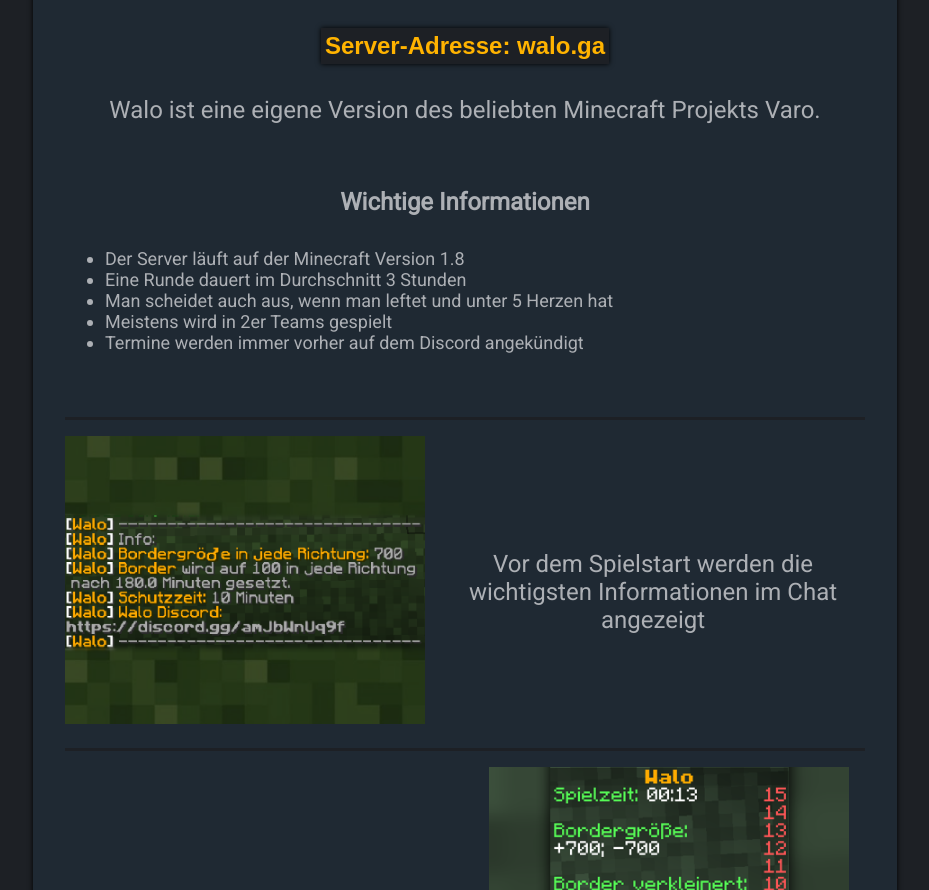
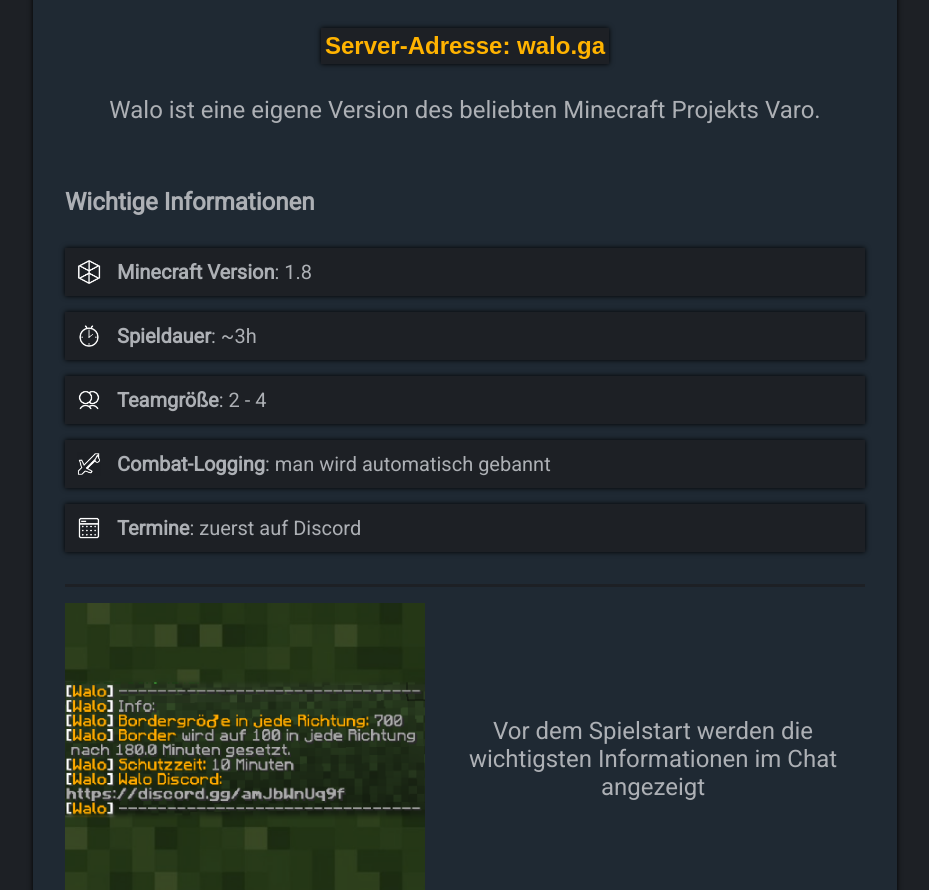
Before and after one commit to L0wLauch11/Walo-Web, a PHP site: page / in a window 1280 px wide. Shown: the part 271-1161 px from the top of the page, without its empty margins (175-1104 px from the left). Run offline with PHP 8.4, Linux system fonts and the light colour scheme.

Commit message:
design updates

```diff
--- a/css/master.css
+++ b/css/master.css
@@ -19,12 +19,6 @@ body {
   margin-left: 0px;
   margin-right: 0px;
   margin-bottom: 64px;
-}
-
-body div[style] {
-  opacity: 0%;
-  height: 0%;
-  left: 999px;
 }
 
 .container {
@@ -139,6 +133,7 @@ header nav ul li h1 {
   font-weight: bold;
   margin-top: 64px;
   margin-bottom: 32px;
+  text-align: left;
 }
 
 .info {
@@ -148,8 +143,26 @@ header nav ul li h1 {
 
 .info ul {
   color: var(--c4);
-  font-size: 18px;
-  margin-bottom: 64px;
+  font-size: 20px;
+  margin-bottom: 32px;
+  margin-left: auto;
+  margin-right: auto;
+  list-style: none;
+  width: 100%;
+  height: fit-content;
+  padding-left: 0px;
+}
+
+.info ul li {
+  background-color: var(--c1);
+  padding: 12px;
+  margin-bottom: 16px;
+  box-shadow: 0px 0px 5px black;
+}
+
+.info ul li img {
+  width: 24px;
+  float: left;
 }
 
 .info img {
@@ -196,6 +209,8 @@ header nav ul li h1 {
   font-size: calc(8px + 1.5vw);
   vertical-align: middle;
   color: var(--c4);
+  height: auto;
+  padding: 16px 0px;
 }
 
 .name {
@@ -214,6 +229,12 @@ header nav ul li h1 {
   position: relative;
   display: inline-block;
   width: 40%;
+}
+
+.leaderboard-darker {
+  background-color: rgba(29, 32, 37, 0.4);
+  border-radius: 8px;
+  padding: 16px 0px;
 }
 
 .row:nth-child(1) {
--- a/index.html
+++ b/index.html
@@ -8,7 +8,6 @@
   <link rel="stylesheet" href="css/master.css">
   <title>Walo</title>
 </head>
-<!---->
 
 <body>
   <header>
@@ -31,15 +30,35 @@
     <h1>Minecraft-Walo</h1>
     <button id="server-address" onclick="copyServerAddress()">Server-Adresse: walo.ga</button>
     <p>Walo ist eine eigene Version des beliebten Minecraft Projekts Varo.</p>
-    <p id="info-text">Wichtige Informationen</p>
 
     <div class="info">
       <ul>
-        <li>Der Server läuft auf der Minecraft Version 1.8</li>
-        <li>Eine Runde dauert im Durchschnitt 3 Stunden</li>
-        <li>Man scheidet auch aus, wenn man leftet und unter 5 Herzen hat</li>
-        <li>Meistens wird in 2er Teams gespielt</li>
-        <li>Termine werden immer vorher auf dem Discord angekündigt</li>
+        <p id="info-text">Wichtige Informationen</p>
+
+        <li>
+            <img src="assets/mc-logo-minimal.png" alt="mc-logo">
+            <b>Minecraft Version</b>: 1.8
+        </li>
+
+        <li>
+          <img src="assets/clock.png" alt="clock">
+          <b>Spieldauer</b>: ~3h
+        </li>
+
+        <li>
+          <img src="assets/team.png" alt="people">
+          <b>Teamgröße</b>: 2 - 4
+        </li>
+
+        <li>
+          <img src="assets/sword.png" alt="sword">
+          <b>Combat-Logging</b>: man wird automatisch gebannt
+        </li>
+
+        <li>
+          <img src="assets/calendar.png" alt="calendar">
+          <b>Termine</b>: zuerst auf Discord
+        </li>
       </ul>
 
       <div class="info-container">
```
Also changed, not shown: leaderboards.php (+14 -1 lines), assets/calendar.png (added), assets/clock.png (added), assets/mc-logo-minimal.png (added), assets/mc-logo-minimal.svg (added), assets/sword.png (added), assets/team.png (added), 4 other files.
